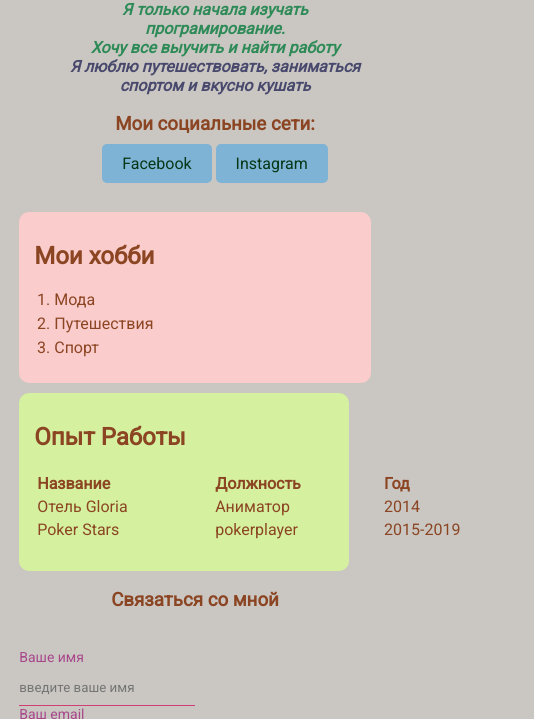
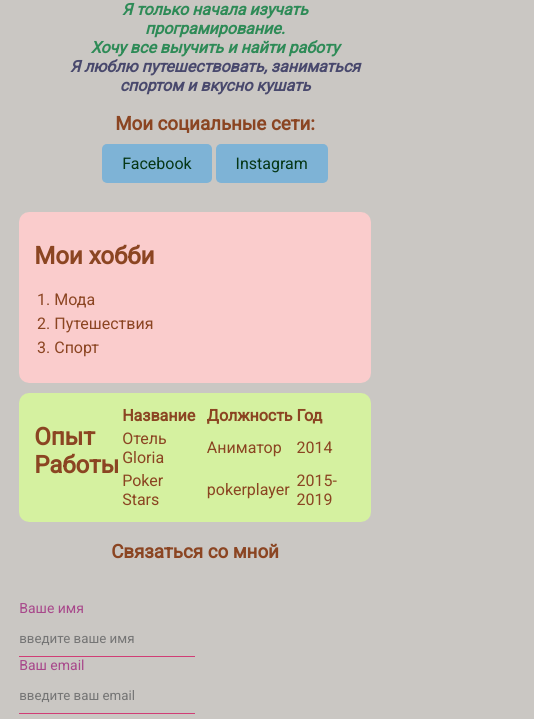
Before and after one commit to mkrlvch/resume, a plain HTML site: page index.html in a window 390 px wide. Shown: the part 353-1072 px from the top of the page, 534 px wide, since content can reach past the window. Drawn offline with Linux system fonts and the light colour scheme.

Commit message:
Add files via upload

```diff
--- a/css_proekt.css
+++ b/css_proekt.css
@@ -163,8 +163,7 @@ a:visited {
         margin-bottom: 10px;
     }
     .card2 {
-        max-width: 300px;
-
+       display: flex;
 }
 
 
```
